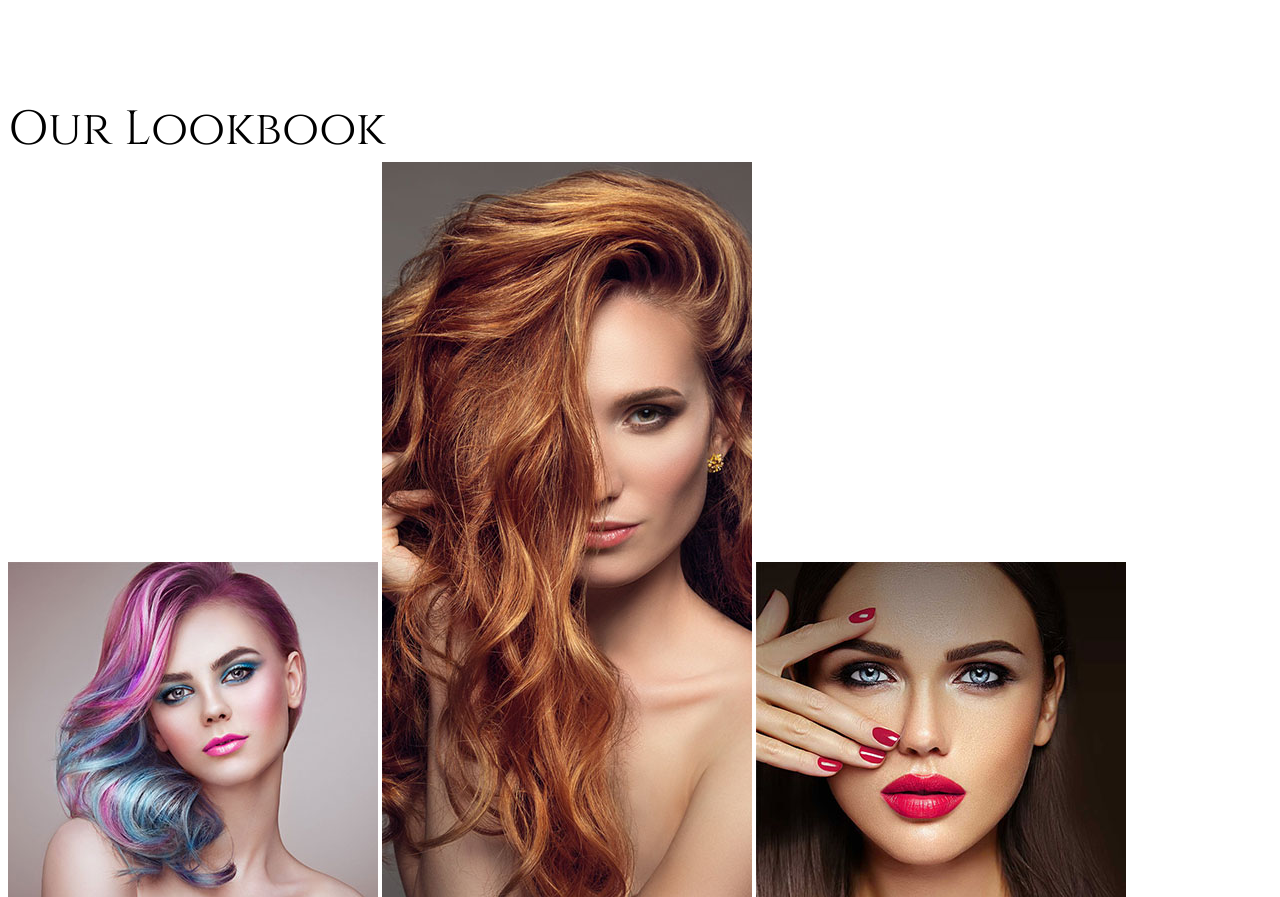
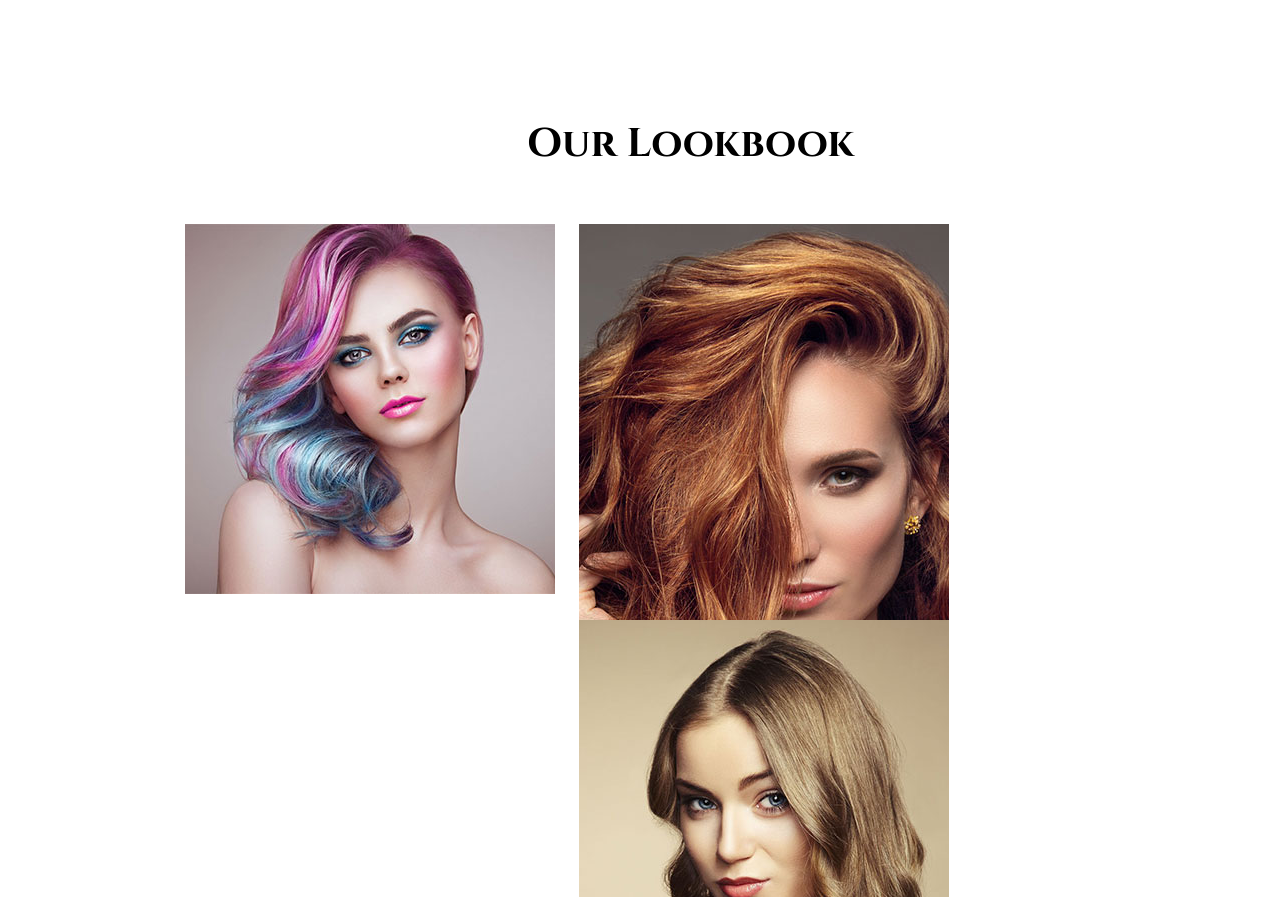
Before and after one commit to Lxnneke/HairSalon, a plain HTML site: page index.html in a window 1280 px wide. Shown: the part 2936-3833 px from the top of the page. Drawn offline with Linux system fonts and the light colour scheme.

Commit message:
Complete the final lookbook part and there

```diff
--- a/css/styles.css
+++ b/css/styles.css
@@ -274,8 +274,26 @@ h3 {
 /******************************************
 /* LOOKBOOK SECTION
 /*******************************************/
+.lookbookSection {
+  width: 80%;
+  margin-left: 14%;
+}
 
+h4 {
+  font-size: 40px;
+  text-align: center;
+  margin-top: 120px;
+}
 
+.lookbookSection > img {
+  padding-right: 20px;
+  padding-bottom: 20px;
+}
+
+.movingUp {
+  position: relative;
+  top: -400px;
+}
 /******************************************
 /* MEDIA QUERY
 /*******************************************/
--- a/index.html
+++ b/index.html
@@ -104,14 +104,14 @@
             <button class="servicesButton offerButton">- book appointment</button>
         </section>
 
-        <section>
-            <h3>Our Lookbook</h3>
-            <img src="./images/galleryImage_ColorfulHair.jpg" alt="woman with pink hair and blue highlights">
+        <section class="lookbookSection">
+            <h4>Our Lookbook</h4>
+            <img src="./images/galleryImage_ColorfulHair.jpg" alt="woman with pink hair and blue highlights" class="movingUp">
             <img src="./images/galleryImage_RedHair.jpg" alt="woman with red hair">
-            <img src="./images/galleryImage_BlueEyesRedLips.jpg" alt="woman with bright blue eyes, red lipstick and brown hair">
-            <img src="./images/galleryImage_BrownHairBigRings.jpg" alt="woman with brown hair and big rings">
-            <img src="./images/galleryImage_BrownHairRedLips.jpg" alt="woman with brown hair">
-            <img src="./images/galleryImage_BlueNailsRedLips.jpg" alt="woman with red lipstick and blue nails.">
+            <img src="./images/galleryImage_BlueEyesRedLips.jpg" alt="woman with bright blue eyes, red lipstick and brown hair" class="movingUp">
+            <img src="./images/galleryImage_BrownHairBigRings.jpg" alt="woman with brown hair and big rings" class="movingUp">
+            <img src="./images/galleryImage_BrownHairRedLips.jpg" alt="woman with brown hair" class="movingUp">
+            <img src="./images/galleryImage_BlueNailsRedLips.jpg" alt="woman with red lipstick and blue nails." class="movingUp">
         </section>
     </div>
 </body>
```
